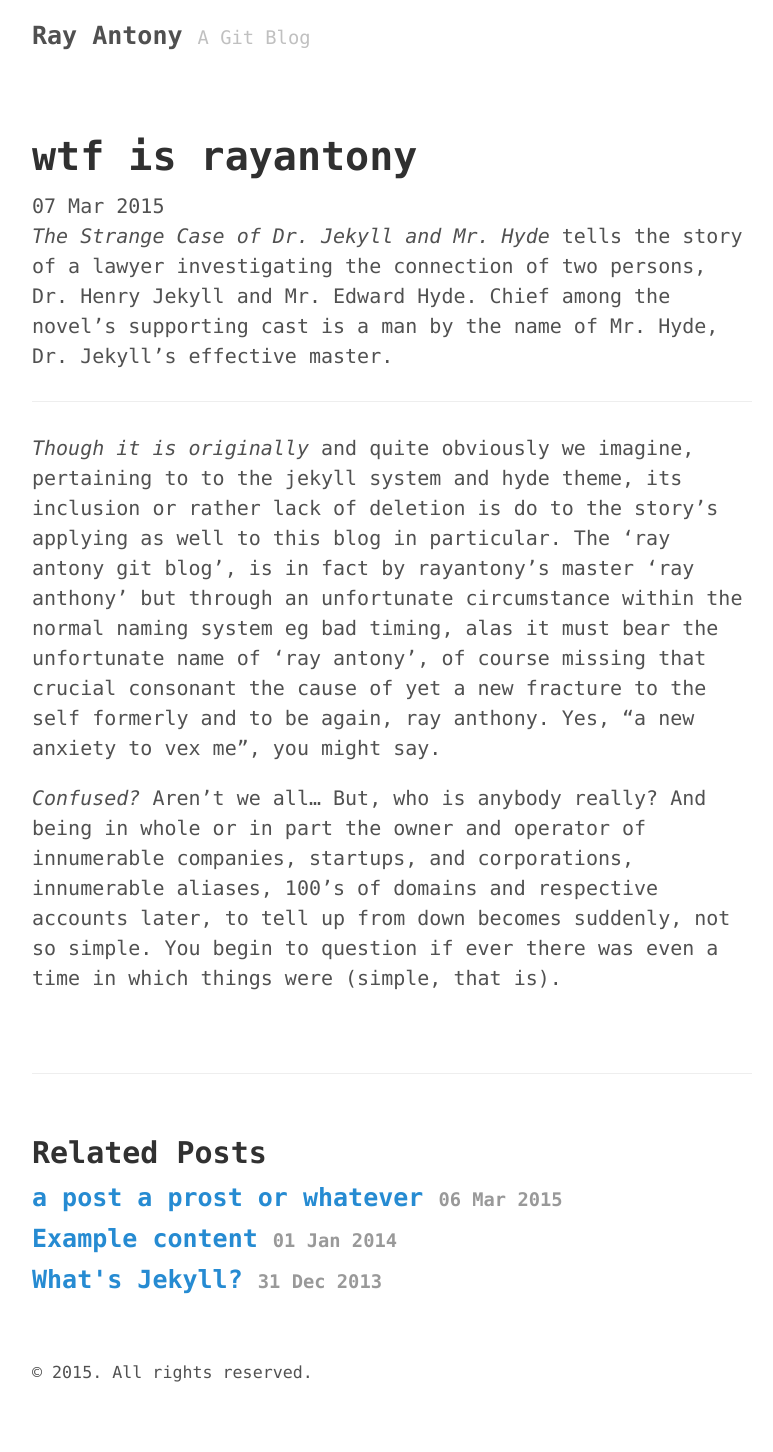
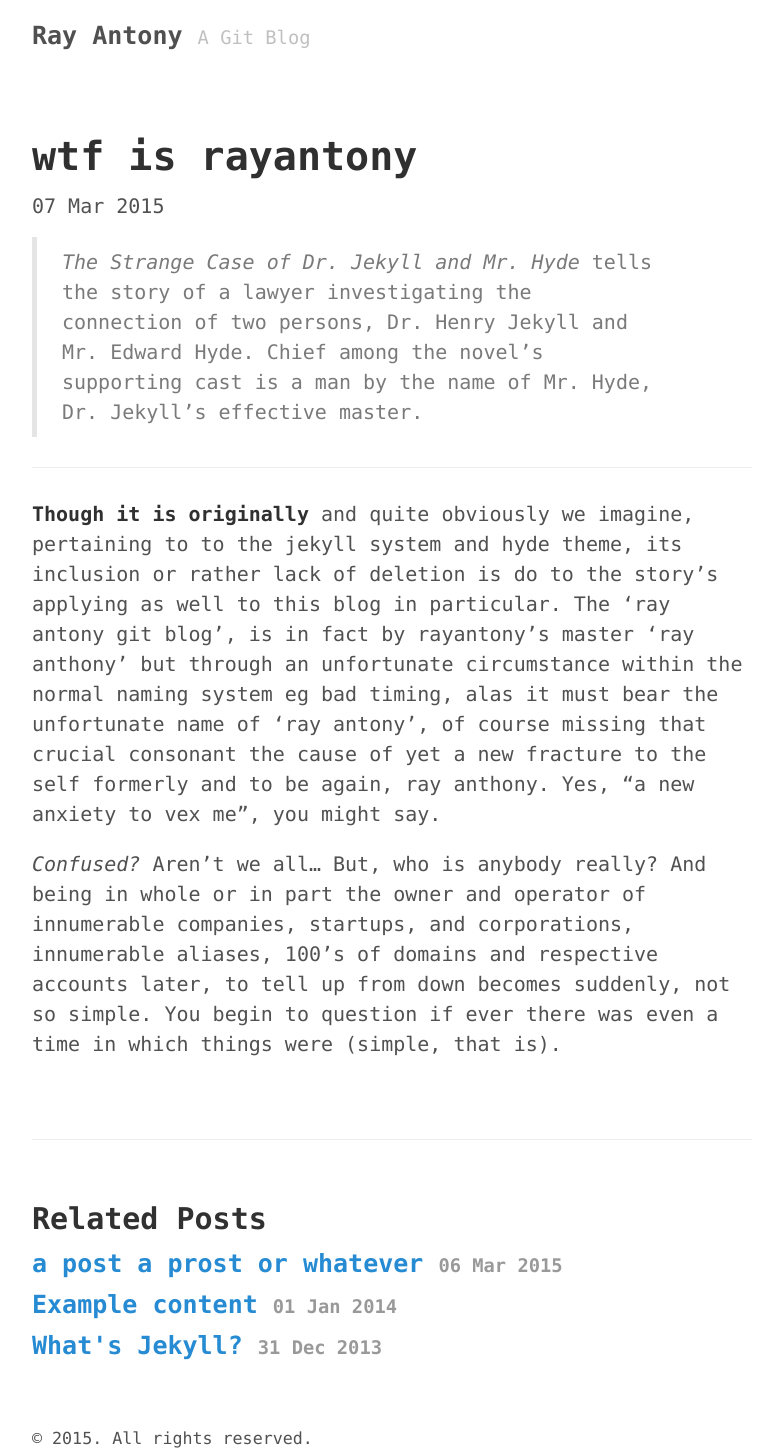
Before and after one commit to rayantony/rayantony.github.io, a Jekyll site: the page built from _posts/2015-03-07-wtf-is-rayantony.md, in a window 1280 px wide. Shown: the whole page, without its empty margins (248-1021 px from the left). Built offline with Jekyll 4.4.1, drawn with Linux system fonts in a browser that asks for light colours; before the commit the page ends 1386 px from its top, so only the background shows below that.

Commit message:
Update 2015-03-07-wtf-is-rayantony.md

```diff
--- a/_posts/2015-03-07-wtf-is-rayantony.md
+++ b/_posts/2015-03-07-wtf-is-rayantony.md
@@ -3,10 +3,10 @@ layout: post
 title: wtf is rayantony
 ---
 
-*The Strange Case of Dr. Jekyll and Mr. Hyde* tells the story of a lawyer investigating the connection of two persons, Dr. Henry Jekyll and Mr. Edward Hyde. Chief among the novel's supporting cast is a man by the name of Mr. Hyde, Dr. Jekyll's effective master.
+>*The Strange Case of Dr. Jekyll and Mr. Hyde* tells the story of a lawyer investigating the connection of two persons, Dr. Henry Jekyll and Mr. Edward Hyde. Chief among the novel's supporting cast is a man by the name of Mr. Hyde, Dr. Jekyll's effective master.
 
 -----
 
-*Though it is originally* and quite obviously we imagine, pertaining to to the jekyll system and hyde theme, its inclusion or rather lack of deletion is do to the story's applying as well to this blog in particular. The 'ray antony git blog', is in fact by rayantony's master 'ray anthony' but through an unfortunate circumstance within the normal naming system eg bad timing, alas it must bear the unfortunate name of 'ray antony', of course missing that crucial consonant the cause of yet a new fracture to the self formerly and to be again, ray anthony. Yes, "a new anxiety to vex me", you might say.
+**Though it is originally** and quite obviously we imagine, pertaining to to the jekyll system and hyde theme, its inclusion or rather lack of deletion is do to the story's applying as well to this blog in particular. The 'ray antony git blog', is in fact by rayantony's master 'ray anthony' but through an unfortunate circumstance within the normal naming system eg bad timing, alas it must bear the unfortunate name of 'ray antony', of course missing that crucial consonant the cause of yet a new fracture to the self formerly and to be again, ray anthony. Yes, "a new anxiety to vex me", you might say.
 
 *Confused?* Aren't we all... But, who is anybody really? And being in whole or in part the owner and operator of innumerable companies, startups, and corporations, innumerable aliases, 100's of domains and respective accounts later, to tell up from down becomes suddenly, not so simple. You begin to question if ever there was even a time in which things were (simple, that is).
```
